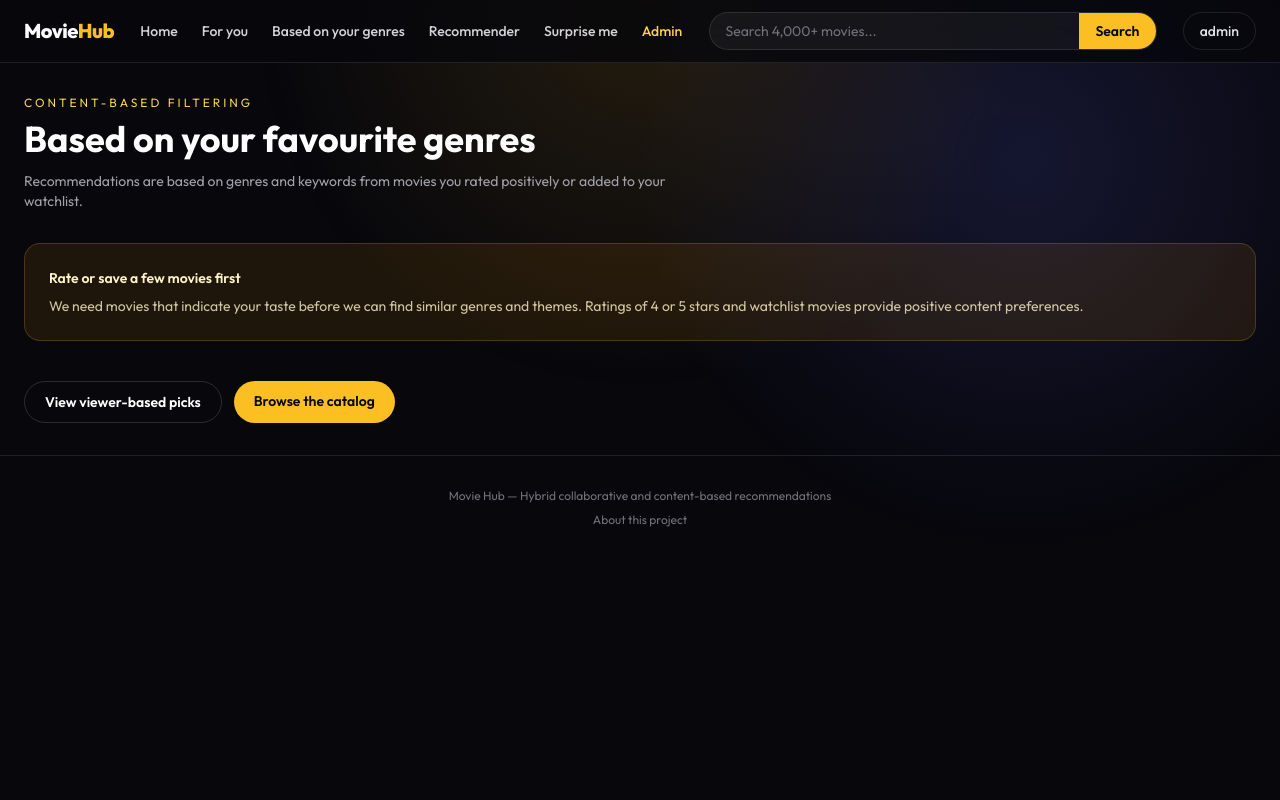
After one commit to Gyanu11/Movie-Recommendation-System-Using-Collaborative-Filtering, a Flask app: page /content-recommendations in a window 1280 px wide. The commit adds this page. Run offline with Flask 3, Linux system fonts and the light colour scheme; a user stored in the database is signed in; some libraries are stand-ins or nearby versions.

Commit message:
Added Content-based Recommendation Section on navbar

```diff
--- a/app/services/recommender.py
+++ b/app/services/recommender.py
@@ -249,6 +249,63 @@ class RecommendationEngine:
                 break
         return results
 
+    def content_for_user(
+        self,
+        ratings: Mapping[str, float],
+        watchlist: Sequence[str] = (),
+        limit: int = 12,
+    ) -> list[Recommendation]:
+        """Recommend movies from the genres and keywords in a user's profile."""
+        if not self.content_index or not self.content_index.is_ready:
+            return []
+
+        profile = self._build_profile(ratings, watchlist)
+        if not profile:
+            return []
+
+        seen = set(profile)
+        totals: dict[str, float] = defaultdict(float)
+        best_source: dict[str, tuple[float, str]] = {}
+
+        for source_id, weight in profile.items():
+            if weight <= 0:
+                continue
+            source_title = ""
+            for neighbour_id, similarity in self.content_index.neighbours(source_id, limit=50):
+                if neighbour_id in seen:
+                    continue
+                contribution = similarity * weight
+                totals[neighbour_id] += contribution
+                if contribution > best_source.get(neighbour_id, (0.0, ""))[0]:
+                    if not source_title:
+                        source = self.catalog.get(source_id)
+                        source_title = source.title if source else ""
+                    best_source[neighbour_id] = (contribution, source_title)
+
+        divisor = sum(weight for weight in profile.values() if weight > 0) or 1.0
+        scored = [
+            (movie_id, total / divisor)
+            for movie_id, total in totals.items()
+            if total > 0
+        ]
+        scored.sort(key=lambda item: item[1], reverse=True)
+
+        results: list[Recommendation] = []
+        for movie_id, score in scored:
+            movie = self.catalog.get(movie_id)
+            if movie is None:
+                continue
+            results.append(
+                Recommendation(
+                    movie=movie,
+                    score=score,
+                    because_of=best_source.get(movie_id, (0.0, ""))[1],
+                )
+            )
+            if len(results) == limit:
+                break
+        return results
+
     def _build_profile(self, ratings: Mapping[str, float], watchlist: Sequence[str]) -> dict[str, float]:
         """Merge explicit ratings and implicit watchlist saves into weights."""
         profile: dict[str, float] = {}
--- /dev/null
+++ b/app/templates/content_recommendations.html
@@ -0,0 +1,39 @@
+{% extends "layout.html" %}
+{% block content %}
+<section class="animate-fade-up">
+  <p class="text-xs uppercase tracking-[0.25em] text-amber-300">Content-based filtering</p>
+  <h1 class="mt-2 text-3xl font-bold text-white sm:text-4xl">Based on your favourite genres</h1>
+  <p class="mt-3 max-w-2xl text-sm text-zinc-400">
+    Recommendations are based on genres and keywords from movies you rated positively or added to your watchlist.
+  </p>
+</section>
+
+{% if results %}
+<section class="mt-8">
+  <div class="mb-5">
+    <h2 class="text-xl font-bold text-white">Similar genres and themes</h2>
+    <p class="mt-1 text-sm text-zinc-400">
+      Based on your {{ profile_count }} rated or watchlisted movie{{ '' if profile_count == 1 else 's' }}.
+    </p>
+  </div>
+  <div class="grid grid-cols-2 gap-4 sm:grid-cols-3 lg:grid-cols-6">
+    {% for movie in results %}{% include "_movie_card.html" %}{% endfor %}
+  </div>
+</section>
+{% else %}
+<div class="mt-8 rounded-2xl border border-amber-400/20 bg-amber-500/10 p-6 text-sm text-amber-100">
+  <h2 class="font-semibold">Rate or save a few movies first</h2>
+  <p class="mt-2 text-amber-100/80">
+    We need movies that indicate your taste before we can find similar genres and themes.
+    Ratings of 4 or 5 stars and watchlist movies provide positive content preferences.
+  </p>
+</div>
+{% endif %}
+
+<div class="mt-10 flex flex-wrap gap-3">
+  <a class="rounded-full border border-white/15 px-5 py-2.5 text-sm font-semibold text-white hover:border-amber-400"
+     href="{{ url_for('main.for_you') }}">View viewer-based picks</a>
+  <a class="rounded-full bg-amber-400 px-5 py-2.5 text-sm font-semibold text-zinc-950 hover:bg-amber-300"
+     href="{{ url_for('main.home') }}">Browse the catalog</a>
+</div>
+{% endblock content %}
--- a/app/templates/for_you.html
+++ b/app/templates/for_you.html
@@ -4,7 +4,7 @@
   <p class="text-xs uppercase tracking-[0.25em] text-amber-300">
     {% if is_fallback %}Cold start{% else %}Personalized{% endif %}
   </p>
-  <h1 class="mt-2 text-3xl font-bold text-white sm:text-4xl">Recommended for you</h1>
+  <h1 class="mt-2 text-3xl font-bold text-white sm:text-4xl">Hybrid Recommendations</h1>
 
   {% if is_fallback %}
   <p class="mt-3 max-w-2xl text-sm text-zinc-400">
--- a/app/templates/layout.html
+++ b/app/templates/layout.html
@@ -61,6 +61,7 @@
         <a class="text-sm font-medium text-zinc-300 transition hover:text-amber-300" href="{{ url_for('main.home') }}">Home</a>
         {% if current_user.is_authenticated %}
         <a class="text-sm font-medium text-zinc-300 transition hover:text-amber-300" href="{{ url_for('main.for_you') }}">For you</a>
+        <a class="text-sm font-medium text-zinc-300 transition hover:text-amber-300" href="{{ url_for('main.content_recommendations') }}">Based on your genres</a>
         <a class="text-sm font-medium text-zinc-300 transition hover:text-amber-300" href="{{ url_for('main.recommender') }}">Recommender</a>
         <a class="text-sm font-medium text-zinc-300 transition hover:text-amber-300" href="{{ url_for('main.surprise') }}">Surprise me</a>
         {% if current_user.is_admin %}
@@ -111,6 +112,7 @@
         <a href="{{ url_for('main.home') }}">Home</a>
         {% if current_user.is_authenticated %}
         <a href="{{ url_for('main.for_you') }}">For you</a>
+        <a href="{{ url_for('main.content_recommendations') }}">Based on your genres</a>
         <a href="{{ url_for('main.recommender') }}">Recommender</a>
         <a href="{{ url_for('main.surprise') }}">Surprise me</a>
         {% if current_user.is_admin %}<a class="text-amber-300" href="{{ url_for('admin.dashboard') }}">Admin</a>{% endif %}
@@ -144,7 +146,7 @@
   </main>
 
   <footer class="border-t border-white/10 py-8 text-center text-xs text-zinc-500">
-    <p>Movie Hub — Item-based collaborative filtering on MovieLens with 20M</p>
+    <p>Movie Hub — Hybrid collaborative and content-based recommendations</p>
     <p class="mt-2">
       <a class="hover:text-amber-300" href="{{ url_for('main.about') }}">About this project</a>
     </p>
--- a/app/views/main.py
+++ b/app/views/main.py
@@ -195,6 +195,27 @@ def for_you():
     )
 
 
+@main_bp.route("/content-recommendations")
+@login_required
+def content_recommendations():
+    """Show recommendations based only on the user's movie content preferences."""
+    ratings = _user_ratings(current_user.id)
+    watchlist = _user_watchlist_ids(current_user.id)
+    results = to_dicts(
+        get_engine().content_for_user(
+            ratings,
+            watchlist,
+            limit=current_app.config["PERSONAL_RESULT_LIMIT"],
+        )
+    )
+    return render_template(
+        "content_recommendations.html",
+        title="Based on your genres",
+        results=results,
+        profile_count=len(ratings) + len(watchlist),
+    )
+
+
 @main_bp.route("/api/suggest")
 def suggest():
     """Autocomplete feed for the recommender input."""
```
Also changed, not shown: app/templates/recommender.html (+6 -6 lines).
